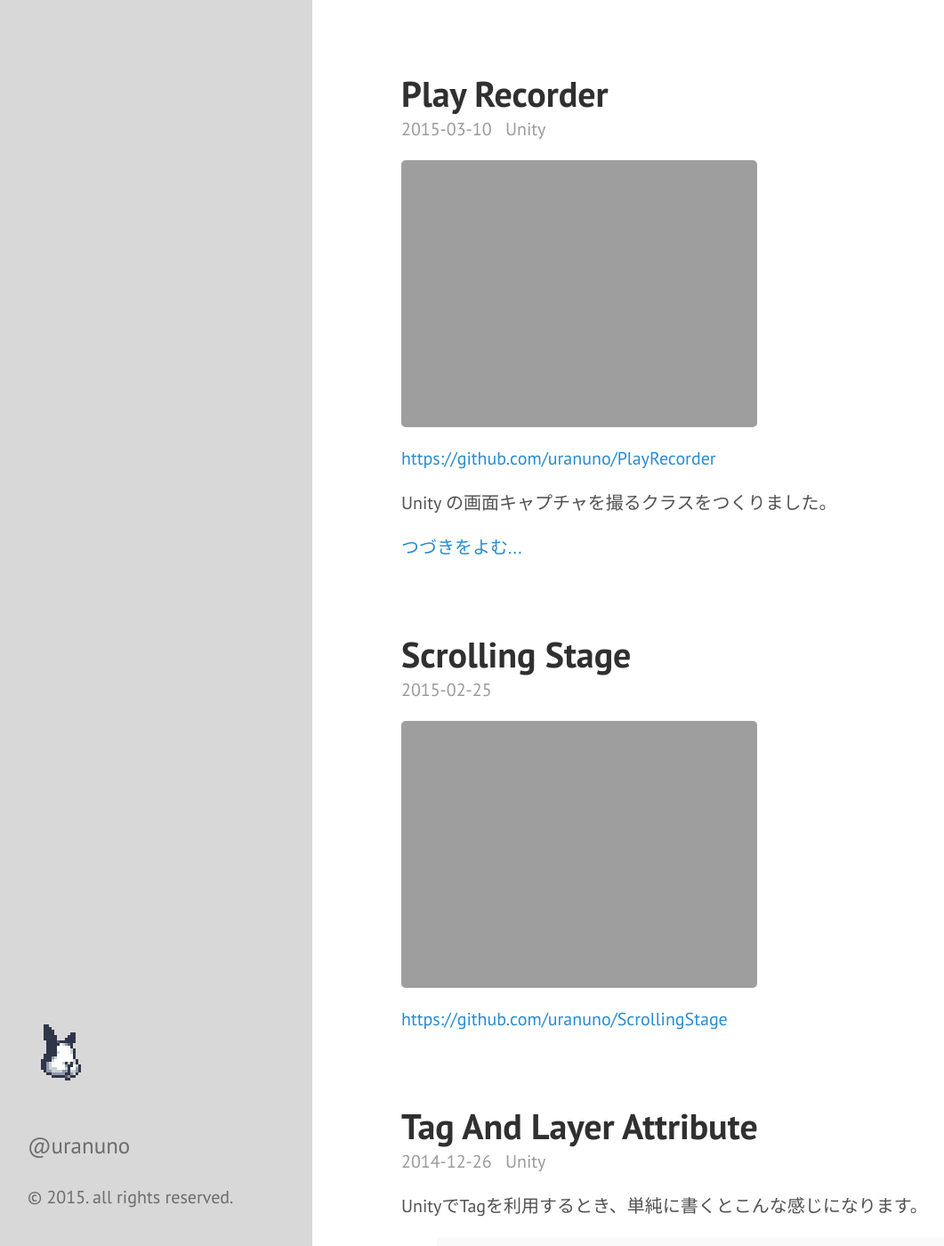
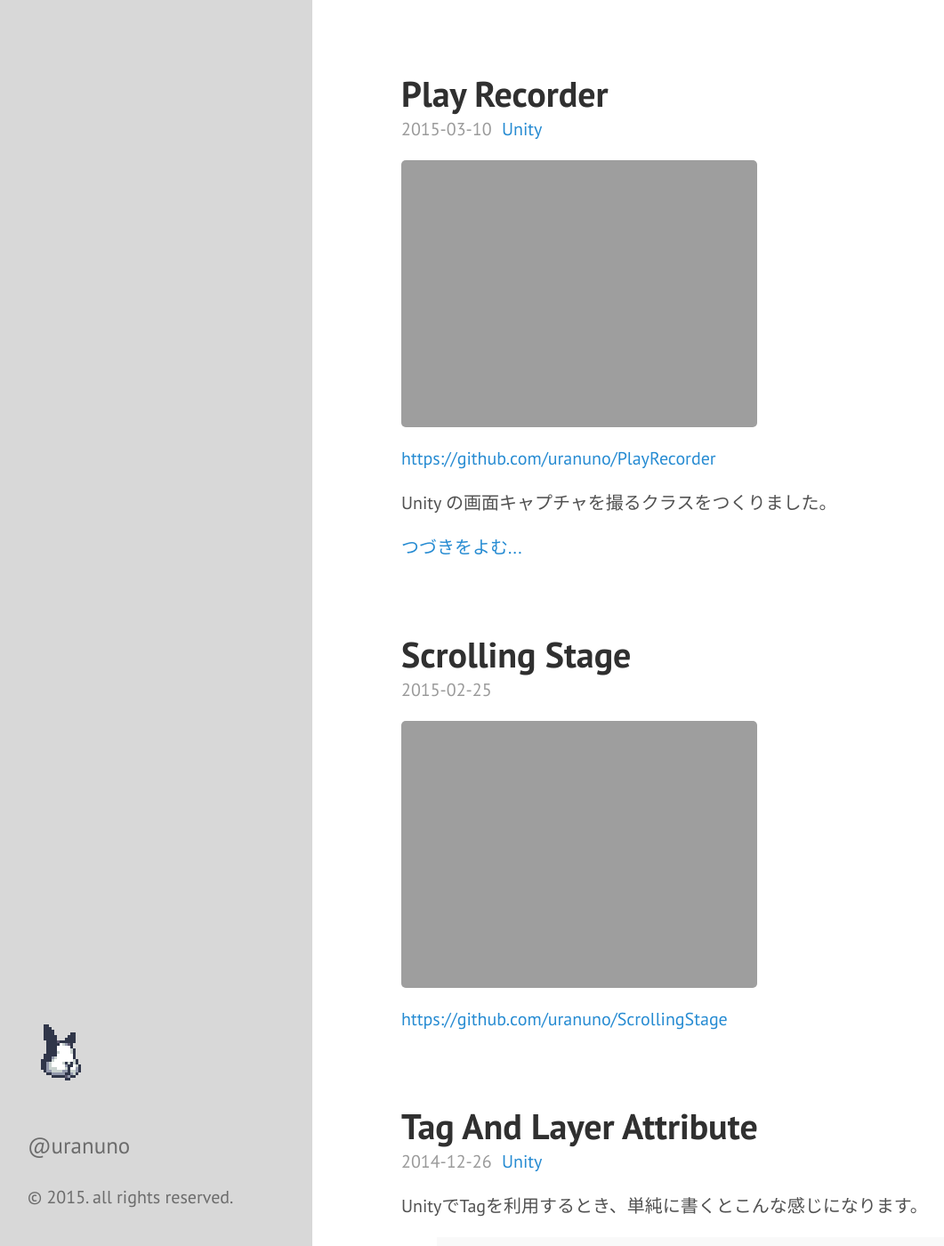
Before and after one commit to uranuno/uranuno.github.io, a Jekyll site: the page built from index.html, in a window 1280 px wide and 1400 px high. Shown: the whole window at 89% size, without its empty margins (9-1070 px from the left). Built offline with Jekyll 4.4.1, drawn with Linux system fonts in a browser that asks for light colours; Markdown is read by kramdown in place of the engine named in the settings; the list of posts is cut into pages by our own code.

Commit message:
タグ表示修正

```diff
--- a/public/css/nunomemo.css
+++ b/public/css/nunomemo.css
@@ -18,11 +18,7 @@ html {
 
 /* Tag */
 .post-tags {
-	margin-left: 0.5em;
-}
-
-.post-tags a {
-	color: #9a9a9a;
+	margin-left: 0.3em;
 }
 
 /* My theme */
```
